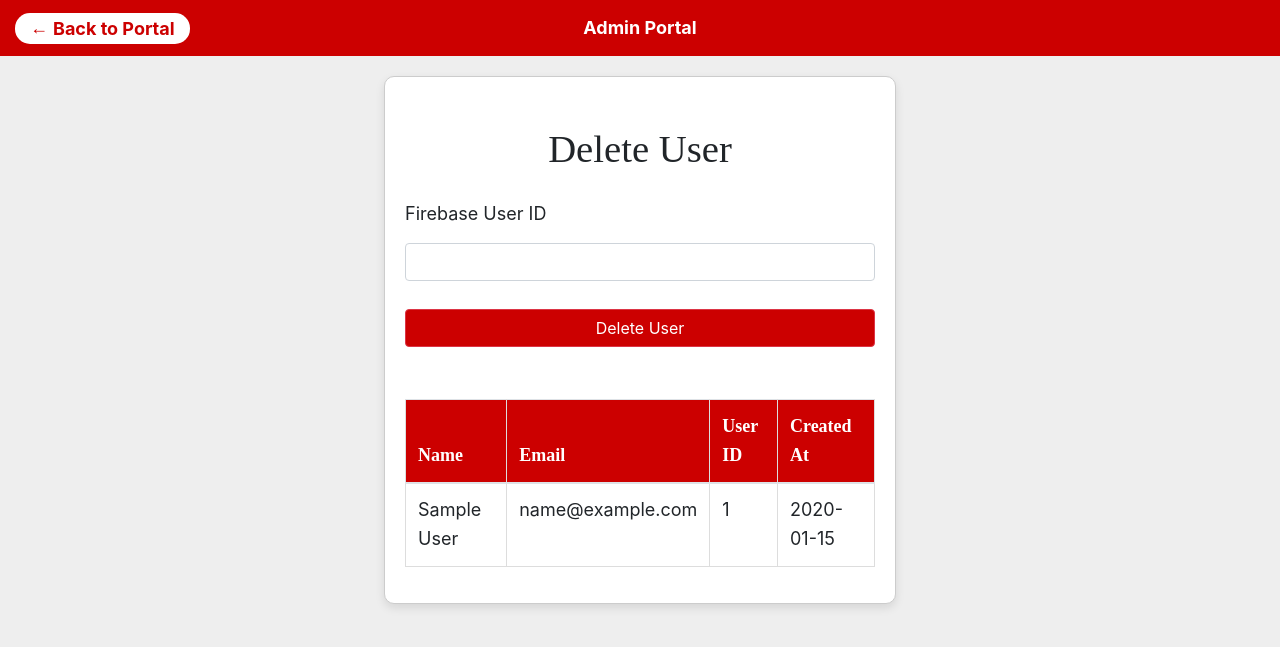
After one commit to lejoerg/ISU-MWP, a PHP site: page /deleteUser/admin/disable-users.php in a window 1280 px wide. The commit adds this page. Shown: the top 647 px of the page. Run offline with PHP 8.4, Linux system fonts and the light colour scheme; the visitor is signed in with stand-in values (Sample User, id 1); tables that the repository leaves empty or names only in its code hold one stand-in row (values such as "Sample post"); some libraries are stand-ins or nearby versions; some web fonts are replaced.

Commit message:
Edited all Admin files & Changed admin-bar
To include "admin-bar.php" instead of "admin-bar.html"

```diff
--- a/isu-mwp/admin/add-events.php
+++ b/isu-mwp/admin/add-events.php
@@ -16,7 +16,7 @@ if (!isset($_SESSION['loggedin']) || $_SESSION['loggedin'] !== true) {
     <link id="main_css" href="../../styles/style41.css" rel="stylesheet">
     <link href="../../styles/easy-responsive-tabs.css" rel="stylesheet">
     <link href="../../styles/additional-styles.css" rel="stylesheet">
-    <?php include 'admin-bar.html'; ?>
+    <?php include 'admin-bar.php'; ?>
     <style>
         .content-container {
             width: 40%;
--- a/isu-mwp/admin/add-merch.php
+++ b/isu-mwp/admin/add-merch.php
@@ -16,7 +16,7 @@ if (!isset($_SESSION['loggedin']) || $_SESSION['loggedin'] !== true) {
     <link id="main_css" href="../../styles/style41.css" rel="stylesheet">
     <link href="../../styles/easy-responsive-tabs.css" rel="stylesheet">
     <link href="../../styles/additional-styles.css" rel="stylesheet">
-    <?php include 'admin-bar.html'; ?>
+    <?php include 'admin-bar.php'; ?>
     <style>
         .content-container {
             width: 40%;
--- a/isu-mwp/admin/add-news.php
+++ b/isu-mwp/admin/add-news.php
@@ -16,7 +16,7 @@ if (!isset($_SESSION['loggedin']) || $_SESSION['loggedin'] !== true) {
     <link id="main_css" href="../../styles/style41.css" rel="stylesheet">
     <link href="../../styles/easy-responsive-tabs.css" rel="stylesheet">
     <link href="../../styles/additional-styles.css" rel="stylesheet">
-    <?php include 'admin-bar.html'; ?>
+    <?php include 'admin-bar.php'; ?>
     <style>
         .content-container {
             width: 40%;
--- a/isu-mwp/admin/add-to-roster.php
+++ b/isu-mwp/admin/add-to-roster.php
@@ -35,7 +35,7 @@ $selectedYear = isset($_POST['active_year']) ? $_POST['active_year'] : $currentY
     <link id="main_css" href="../../styles/style41.css" rel="stylesheet">
     <link href="../../styles/easy-responsive-tabs.css" rel="stylesheet">
     <link href="../../styles/additional-styles.css" rel="stylesheet">
-    <?php include 'admin-bar.html'; ?>
+    <?php include 'admin-bar.php'; ?>
     <style>
         .content-container {
             width: 40%;
--- /dev/null
+++ b/isu-mwp/admin/admin-bar.php
@@ -0,0 +1,56 @@
+<!DOCTYPE html>
+<html lang="en">
+<head>
+    <style>
+        /* Navbar styling */
+        .admin-bar {
+            background-color: #CC0000;
+            color: white;
+            font-size: 18px;
+            font-weight: bold;
+            line-height: 2;
+            padding: 10px 0;
+            display: flex;
+            align-items: center;
+            justify-content: center;
+            position: relative;
+        }
+
+        /* Back button styling */
+        .admin-bar .back-button {
+            position: absolute;
+            left: 15px;
+            background-color: white;
+            color: #CC0000;
+            font-size: 18px;
+            border: none;
+            border-radius: 15px;
+            padding: 5px 15px;
+            cursor: pointer;
+            display: flex;
+            align-items: center;
+            font-weight: bold;
+        }
+
+        .admin-bar .back-button:hover {
+            background-color: #ffffffaa;
+        }
+
+        /* Arrow icon for back button */
+        .admin-bar .back-button::before {
+            content: '←';
+            margin-right: 5px;
+        }
+    </style>
+</head>
+<body>
+    <div class="admin-bar">
+        <!-- Back button -->
+        <button class="back-button" onclick="window.location.href='../admin-portal.php';">
+            Back to Portal
+        </button>
+        <!-- Title centered on the same line -->
+        Admin Portal
+    </div>
+</body>
+</html>
--- a/isu-mwp/admin/disable-events.php
+++ b/isu-mwp/admin/disable-events.php
@@ -16,7 +16,7 @@ if (!isset($_SESSION['loggedin']) || $_SESSION['loggedin'] !== true) {
     <link id="main_css" href="../../styles/style41.css" rel="stylesheet">
     <link href="../../styles/easy-responsive-tabs.css" rel="stylesheet">
     <link href="../../styles/additional-styles.css" rel="stylesheet">
-    <?php include 'admin-bar.html'; ?>
+    <?php include 'admin-bar.php'; ?>
     <style>
         .content-container {
             width: 80%;
--- a/isu-mwp/admin/disable-from-roster.php
+++ b/isu-mwp/admin/disable-from-roster.php
@@ -16,7 +16,7 @@ if (!isset($_SESSION['loggedin']) || $_SESSION['loggedin'] !== true) {
     <link id="main_css" href="../../styles/style41.css" rel="stylesheet">
     <link href="../../styles/easy-responsive-tabs.css" rel="stylesheet">
     <link href="../../styles/additional-styles.css" rel="stylesheet">
-    <?php include 'admin-bar.html'; ?>
+    <?php include 'admin-bar.php'; ?>
     <style>
         .content-container {
             width: 80%;
--- a/isu-mwp/admin/disable-merch.php
+++ b/isu-mwp/admin/disable-merch.php
@@ -66,7 +66,7 @@ $conn->close();
     <title>Manage Merchandise</title>
     <link href="https://maxcdn.bootstrapcdn.com/bootstrap/4.5.2/css/bootstrap.min.css" rel="stylesheet">
     <link id="main_css" href="../../styles/style41.css" rel="stylesheet">
-    <?php include 'admin-bar.html'; ?>
+    <?php include 'admin-bar.php'; ?>
     <style>
         .content-container {
             width: 80%;
--- a/isu-mwp/admin/disable-news.php
+++ b/isu-mwp/admin/disable-news.php
@@ -16,7 +16,7 @@ if (!isset($_SESSION['loggedin']) || $_SESSION['loggedin'] !== true) {
     <link id="main_css" href="../../styles/style41.css" rel="stylesheet">
     <link href="../../styles/easy-responsive-tabs.css" rel="stylesheet">
     <link href="../../styles/additional-styles.css" rel="stylesheet">
-    <?php include 'admin-bar.html'; ?>
+    <?php include 'admin-bar.php'; ?>
     <style>
         .content-container {
             width: 80%;
--- /dev/null
+++ b/isu-mwp/admin/disable-users.php
@@ -0,0 +1,162 @@
+<?php
+session_start();
+
+// Check if the user is logged in as an admin
+if (!isset($_SESSION['loggedin']) || $_SESSION['loggedin'] !== true) {
+    header('Location: ../signin.php');
+    exit;
+}
+
+if (isset($_POST['submit'])) {
+    // Get Firebase User ID from form input
+    $firebaseUid = $_POST['firebase_uid'];
+
+    // Initialize cURL to call the Node.js admin service
+    $ch = curl_init('http://localhost:3000/deleteUser');
+    curl_setopt($ch, CURLOPT_RETURNTRANSFER, true);
+    curl_setopt($ch, CURLOPT_POST, true);
+    curl_setopt($ch, CURLOPT_POSTFIELDS, json_encode(['firebaseUid' => $firebaseUid]));
+    curl_setopt($ch, CURLOPT_HTTPHEADER, [
+        'Content-Type: application/json'
+    ]);
+
+    // Execute the cURL request
+    $response = curl_exec($ch);
+
+    // Check for cURL errors
+    if ($response === false) {
+        $message = "Error: " . curl_error($ch);
+        $status = 'error';
+    } else {
+        $userResponse = json_decode($response, true);
+
+        // Check if the Node.js service deleted the user successfully
+        if (isset($userResponse['message'])) {
+            // Connect to local DB
+            $mysqli = new mysqli('localhost', 'root', '', 'water_polo');
+            if ($mysqli->connect_error) {
+                die("Connection failed: " . $mysqli->connect_error);
+            }
+
+            // Delete user from the local 'users' table
+            $stmt = $mysqli->prepare("DELETE FROM users WHERE firebase_uid = ?");
+            $stmt->bind_param("s", $firebaseUid);
+
+            if ($stmt->execute()) {
+                $message = 'User deleted successfully.';
+                $status = 'success';
+            } else {
+                $message = "Error: " . $stmt->error;
+                $status = 'error';
+            }
+
+            $stmt->close();
+            $mysqli->close();
+        } else {
+            $message = "Error deleting user: " . $userResponse['error'];
+            $status = 'error';
+        }
+    }
+
+    curl_close($ch);
+}
+?>
+
+<!DOCTYPE html>
+<html lang="en">
+<head>
+    <meta charset="UTF-8">
+    <meta name="viewport" content="width=device-width, initial-scale=1.0">
+    <title>Delete User</title>
+    <link href="https://maxcdn.bootstrapcdn.com/bootstrap/4.5.2/css/bootstrap.min.css" rel="stylesheet">
+    <link id="main_css" href="../../styles/style41.css" rel="stylesheet">
+    <link href="../../styles/easy-responsive-tabs.css" rel="stylesheet">
+    <link href="../../styles/additional-styles.css" rel="stylesheet">
+    <?php include 'admin-bar.php'; ?>
+    <style>
+        .content-container {
+            width: 40%;
+            margin: 20px auto;
+            padding: 20px;
+            background-color: white;
+            border: 1px solid #ccc;
+            border-radius: 10px;
+            box-shadow: 0px 4px 10px rgba(0, 0, 0, 0.1);
+        }
+        table {
+            margin: 20px auto;
+            width: 80%;
+            border-collapse: collapse;
+            text-align: center;
+        }
+        table, th, td {
+            border: 1px solid #ddd;
+        }
+        th, td {
+            padding: 12px;
+            text-align: left;
+            background-color: white;
+        }
+        th {
+            background-color: #CC0000;
+            color: white;
+        }
+    </style>
+</head>
+<body style="background-color: #EEEEEE;">
+    <div class="content-container">
+        <h2 style="text-align: center;">Delete User</h2>
+        <form style="padding-bottom: 20px;" method="POST" action="">
+            <div class="form-group">
+                <label for="firebase_uid">Firebase User ID</label>
+                <input type="text" class="form-control" id="firebase_uid" name="firebase_uid" required>
+            </div>
+            <button type="submit" name="submit" class="btn btn-danger" style="width: 100%; background-color: #CC0000;">Delete User</button>
+        </form>
+
+        <?php if (isset($message)) : ?>
+            <div class="return-message <?php echo $status === 'success' ? 'alert-success' : 'alert-danger'; ?>">
+                <?php echo htmlspecialchars($message); ?>
+            </div>
+        <?php endif; ?>
+
+        <table class="table">
+            <thead>
+                <tr>
+                    <th>Name</th>
+                    <th>Email</th>
+                    <th>User ID</th>
+                    <th>Created At</th>
+                </tr>
+            </thead>
+            <tbody>
+                <?php
+                // Fetch and display users from the database
+                $conn = new mysqli('localhost', 'root', '', 'water_polo');
+                if ($conn->connect_error) {
+                    die("Connection failed: " . $conn->connect_error);
+                }
+
+                $sql = "SELECT full_name, email, firebase_uid, created_at FROM users";
+                $result = $conn->query($sql);
+
+                if ($result->num_rows > 0) {
+                    while($row = $result->fetch_assoc()) {
+                        echo "<tr>";
+                        echo "<td>" . htmlspecialchars($row['full_name']) . "</td>";
+                        echo "<td>" . htmlspecialchars($row['email']) . "</td>";
+                        echo "<td>" . htmlspecialchars($row['firebase_uid']) . "</td>";
+                        echo "<td>" . date('Y-m-d', strtotime($row['created_at'])) . "</td>";
+                        echo "</tr>";
+                    }
+                } else {
+                    echo "<tr><td colspan='4'>No users found</td></tr>";
+                }
+
+                $conn->close();
+                ?>
+            </tbody>
+        </table>
+    </div>
+</body>
+</html>
--- a/isu-mwp/admin/edit-events.php
+++ b/isu-mwp/admin/edit-events.php
@@ -16,7 +16,7 @@ if (!isset($_SESSION['loggedin']) || $_SESSION['loggedin'] !== true) {
     <link id="main_css" href="../../styles/style41.css" rel="stylesheet">
     <link href="../../styles/easy-responsive-tabs.css" rel="stylesheet">
     <link href="../../styles/additional-styles.css" rel="stylesheet">
-    <?php include 'admin-bar.html'; ?>
+    <?php include 'admin-bar.php'; ?>
     <style>
         /* Same styling as edit-news.php */
         .content-container {
--- a/isu-mwp/admin/edit-merch.php
+++ b/isu-mwp/admin/edit-merch.php
@@ -16,7 +16,7 @@ if (!isset($_SESSION['loggedin']) || $_SESSION['loggedin'] !== true) {
     <link id="main_css" href="../../styles/style41.css" rel="stylesheet">
     <link href="../../styles/easy-responsive-tabs.css" rel="stylesheet">
     <link href="../../styles/additional-styles.css" rel="stylesheet">
-    <?php include 'admin-bar.html'; ?>
+    <?php include 'admin-bar.php'; ?>
     <style>
         .content-container {
             width: 80%;
--- a/isu-mwp/admin/edit-news.php
+++ b/isu-mwp/admin/edit-news.php
@@ -16,7 +16,7 @@ if (!isset($_SESSION['loggedin']) || $_SESSION['loggedin'] !== true) {
     <link id="main_css" href="../../styles/style41.css" rel="stylesheet">
     <link href="../../styles/easy-responsive-tabs.css" rel="stylesheet">
     <link href="../../styles/additional-styles.css" rel="stylesheet">
-    <?php include 'admin-bar.html'; ?>
+    <?php include 'admin-bar.php'; ?>
     <style>
         .content-container {
             width: 80%;
--- a/isu-mwp/admin/edit-roster.php
+++ b/isu-mwp/admin/edit-roster.php
@@ -16,7 +16,7 @@ if (!isset($_SESSION['loggedin']) || $_SESSION['loggedin'] !== true) {
     <link id="main_css" href="../../styles/style41.css" rel="stylesheet">
     <link href="../../styles/easy-responsive-tabs.css" rel="stylesheet">
     <link href="../../styles/additional-styles.css" rel="stylesheet">
-    <?php include 'admin-bar.html'; ?>
+    <?php include 'admin-bar.php'; ?>
     <style>
         .content-container {
             width: 80%;
--- a/isu-mwp/admin/users.php
+++ b/isu-mwp/admin/users.php
@@ -7,7 +7,7 @@
     <link id="main_css" href="../../styles/style41.css" rel="stylesheet">
     <link href="../../styles/easy-responsive-tabs.css" rel="stylesheet">
     <link href="../../styles/additional-styles.css" rel="stylesheet">
-    <?php include 'admin-bar.html'; ?>
+    <?php include 'admin-bar.php'; ?>
 </head>
 <style>
 		table {
```
Also changed, not shown: isu-mwp/admin/add-users.php (+6 -1 lines).
